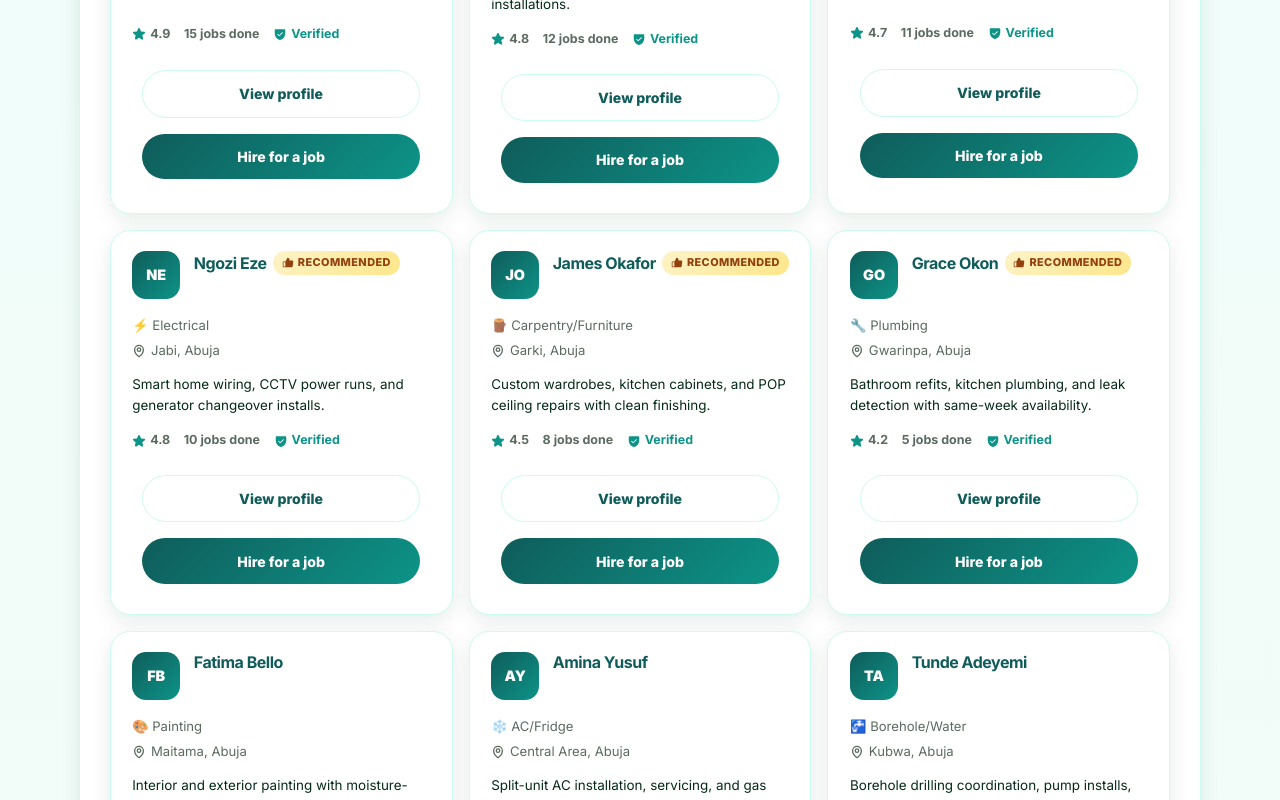
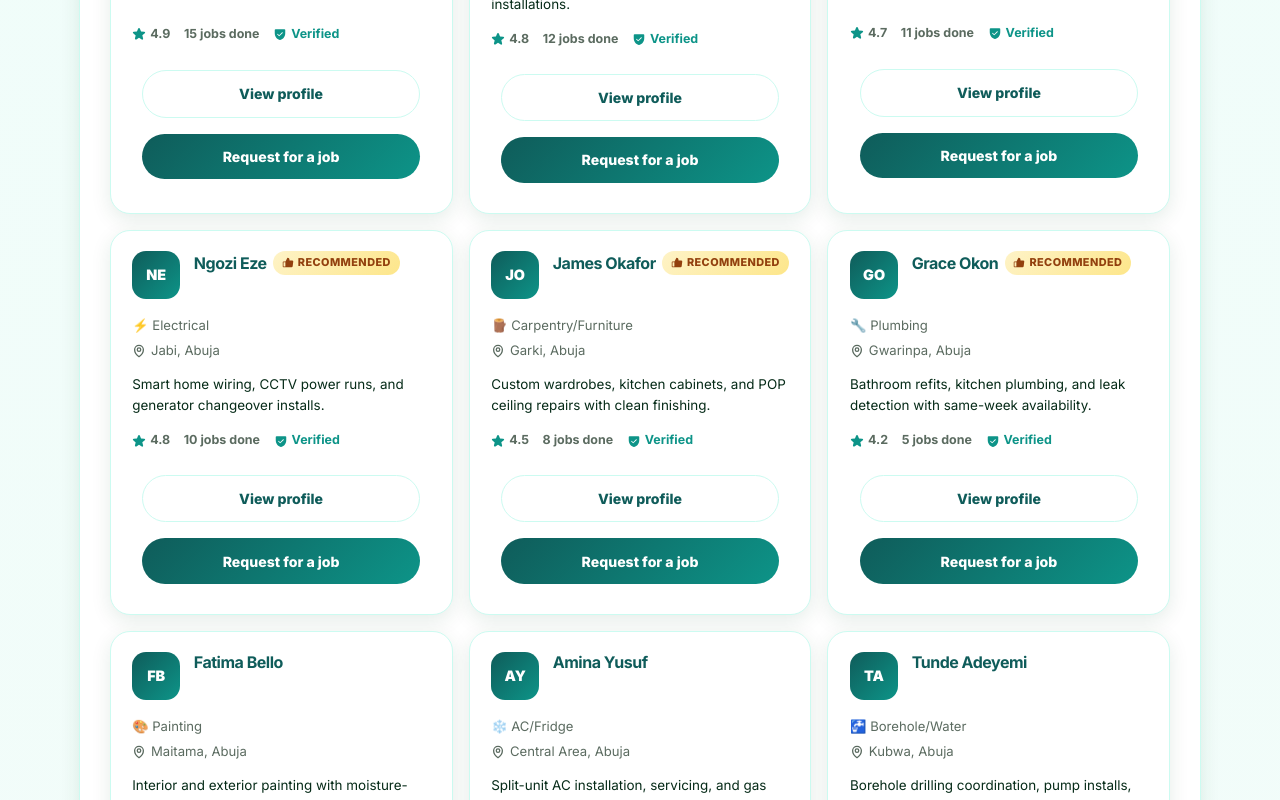
Before and after one commit to DavidWaza/amana-vault, a Next.js app: page /client/dashboard in a window 1280 px wide. Shown: the part 3140-3940 px from the top of the page. Built offline with nearby package versions, Linux system fonts and the light colour scheme.

Commit message:
chore: changed hire for a job to request for a chore

```diff
--- a/app/components/client-dashboard/ClientArtisanDetailModal.tsx
+++ b/app/components/client-dashboard/ClientArtisanDetailModal.tsx
@@ -210,7 +210,7 @@ export default function ClientArtisanDetailModal({
             onClick={() => onHire(artisan)}
           >
             <Briefcase size={18} weight="bold" />
-            Hire for a job
+            Request for a job
           </button>
         </div>
       </div>
--- a/app/components/client-dashboard/ClientArtisanWall.tsx
+++ b/app/components/client-dashboard/ClientArtisanWall.tsx
@@ -205,7 +205,7 @@ export default function ClientArtisanWall({
                   className="adash-btn adash-btn--primary adash-btn--block"
                   onClick={() => onViewArtisan(artisan)}
                 >
-                  Hire for a job
+                  Request for a job
                 </button>
               </div>
             </article>
```
